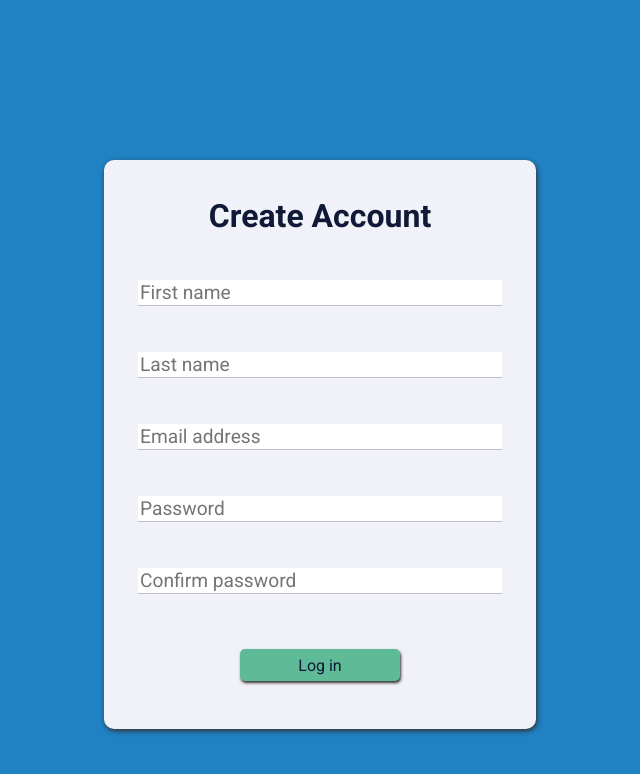
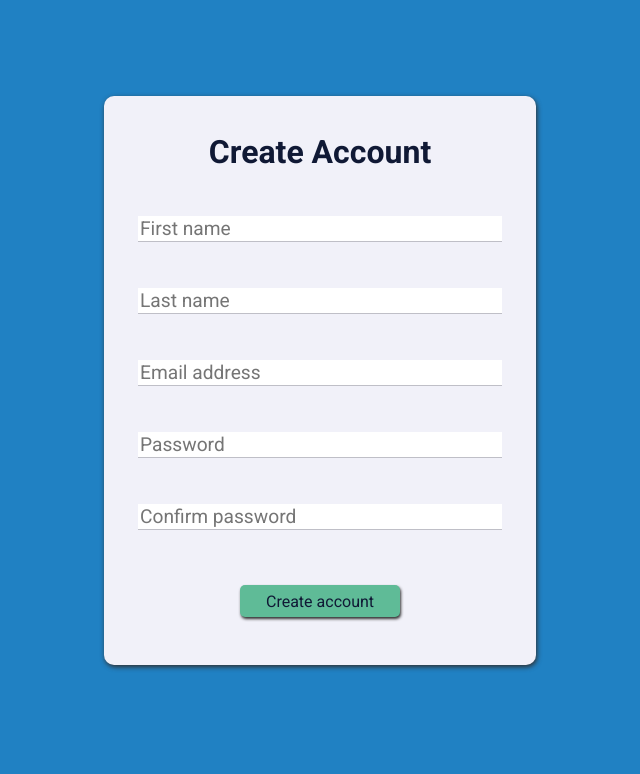
Before and after one commit to mattheweweiss/to-do-list, a Flask app: page /create_account in a window 1280 px wide. Shown: the top 774 px of the page, without its empty margins (320-960 px from the left). Run offline with Flask 3, Linux system fonts and the light colour scheme.

Commit message:
Styling changes

```diff
--- a/static/css/create_account.css
+++ b/static/css/create_account.css
@@ -9,7 +9,7 @@ body {
 .create-account-container {
     width: 25em;
 
-    margin: 10em auto 0;
+    margin: 6em auto 0;
     border-radius: 10px;
     padding: 1em;
     box-shadow: 1px 2px 5px #303030;
--- a/templates/create_account.html
+++ b/templates/create_account.html
@@ -18,7 +18,7 @@
                 <input class="create-account-input" name="email" placeholder="Email address" required>
                 <input class="create-account-input" type="password" name="password" placeholder="Password" required>
                 <input class="create-account-input" type="password" placeholder="Confirm password" required>
-                <button class="create-account-button" type="submit">Log in</button>
+                <button class="create-account-button" type="submit">Create account</button>
             </form>
         </div>
     </body>
```
